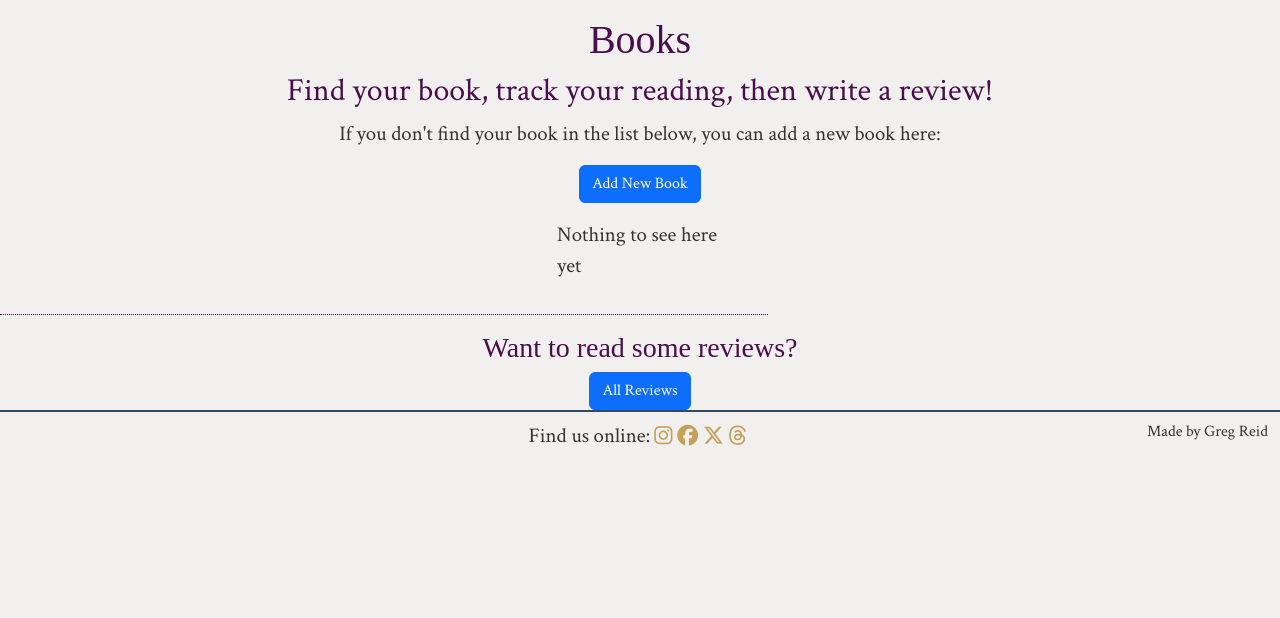
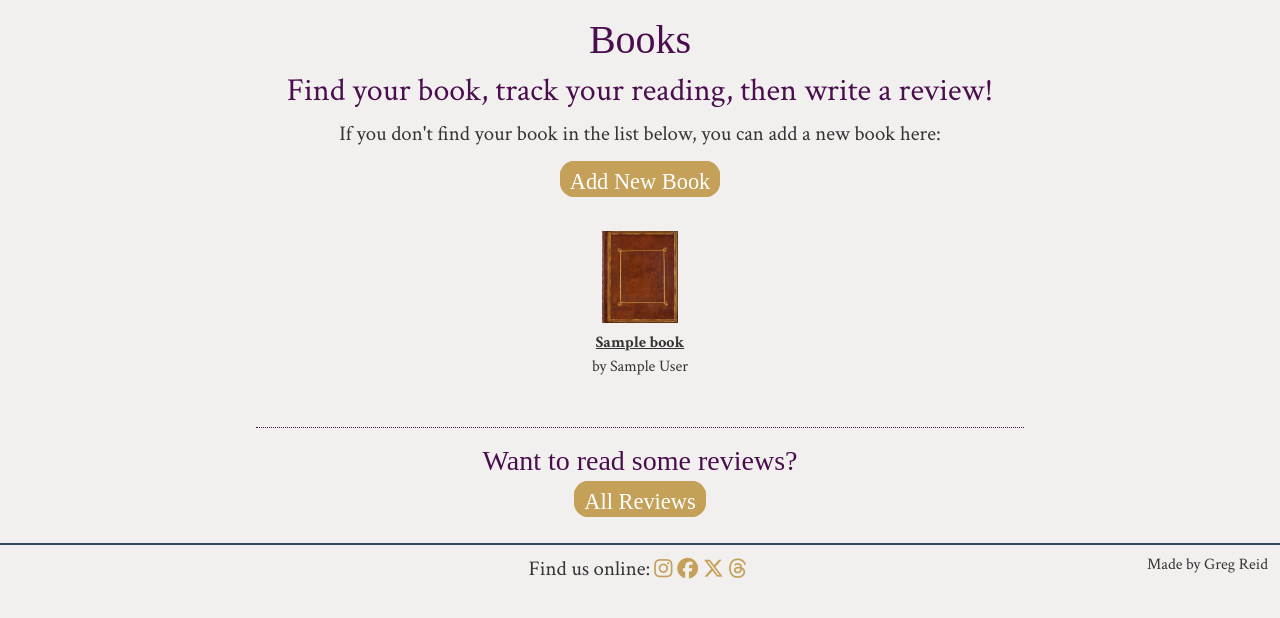
Before and after one commit to Greggy1234/The-Book-Collective, a Django app: page /books/ in a window 1280 px wide. Shown: the part 63-681 px from the top of the page. Run offline with Django 5.2, Linux system fonts and the light colour scheme; a user stored in the database is signed in; tables that the repository leaves empty hold one stand-in row (values such as "Sample post"); some libraries are stand-ins or nearby versions; some web fonts are replaced.

Commit message:
Styled the book cards on the all book page and fixed divider

```diff
--- a/book/templates/book/books.html
+++ b/book/templates/book/books.html
@@ -7,17 +7,40 @@
     <h1>Books</h1>
     <h2>Find your book, track your reading, then write a review!</h2>
     <p>If you don't find your book in the list below, you can add a new book here:</p>
-    <a class="btn btn-primary" aria-label="Link to the Add Book page" href="{% url 'add_book' %}">Add New Book</a>
+    <a class="button" aria-label="Link to the Add Book page" href="{% url 'add_book' %}">Add New Book</a>
 </div>
 <!-- List of books with 12 per page -->
 <div class="container">
     <div class="row justify-content-center">
-        <!-- {% for book in books %} -->
+        {% for book in books %}
         <div class="col-6 col-sm-3 col-md-2">
-            <!-- {% url 'book_detail' slug=book.slug %} -->
-            <p>Nothing to see here yet</p>
+            <div class="card mb-3 mx-1 px-0">
+                <div class="card-body mx-0 px-1">
+                    <div class="image-container pb-2">
+                        <a href="{% url 'book_detail' slug=book.slug %}">
+                            {% if 'placeholder' not in book.front_cover.url %}
+                            <img class="card-img-top" src=" {{ book.front_cover.url }}" alt="{{ book.title }}">
+                            {% else %}
+                            <img class="card-img-top" src="{% static 'images/placeholder.webp' %}"
+                                alt="placeholder image">
+                            {% endif %}
+                        </a>
+                    </div>
+                    <div class="text-center">
+                        <a href="{% url 'book_detail' slug=book.slug %}" class="card-title p-small bold book-link-text">
+                            {{ book.title }}</a>
+                    </div>
+                    {% for author in book.author.all %}
+                    {% if forloop.counter == 1 %}
+                    <p class="card-text p-small text-center">by {{ author }}
+                        {% else %}, {{ author }}</p>
+                    {% endif %}
+                    {% endfor %}
+                </div>
+            </div>
+
         </div>
-        <!-- {% endfor %} -->
+        {% endfor %}
     </div>
 
     {% if is_paginated %}
@@ -26,7 +49,7 @@
             {% if page_obj.has_previous %}
             <li><a href="?page={{ page_obj.previous_page_number }}">&laquo; PREV</a></li>
             {% endif %}
-            <p>Page {{ page_obj.num }} of {{ page_obj.num_pages }} </p>
+            <p>Page {{ page_obj.number }} of {{ page_obj.paginator.num_pages }} </p>
             {% if page_obj.has_next %}
             <li><a href="?page={{ page_obj.next_page_number }}"> NEXT &raquo;</a></li>
             {% endif %}
@@ -34,10 +57,15 @@
     </nav>
     {% endif %}
 </div>
-<hr>
+<div class="d-flex justify-content-center">
+    <hr>
+</div>
 <div class="text-center">
     <h3>Want to read some reviews?</h3>
-    <a class="btn btn-primary" aria-label="Link to go to the all reviews page" href="{% url 'all_reviews' %}">All Reviews</a>
+    <div class="pb-4">
+        <a class="button" aria-label="Link to go to the all reviews page" href="{% url 'all_reviews' %}">All
+            Reviews</a>
+    </div>
 </div>
 
 <!-- books.html content ends here -->
--- a/static/css/style.css
+++ b/static/css/style.css
@@ -60,6 +60,10 @@ p {
 
 .p-small {
     font-size: 1rem;
+}
+
+.book-link-text {
+    color: var(--main-text);
 }
 
 hr {
```
Also changed, not shown: reviews/templates/review/index.html (+21 -10 lines).
